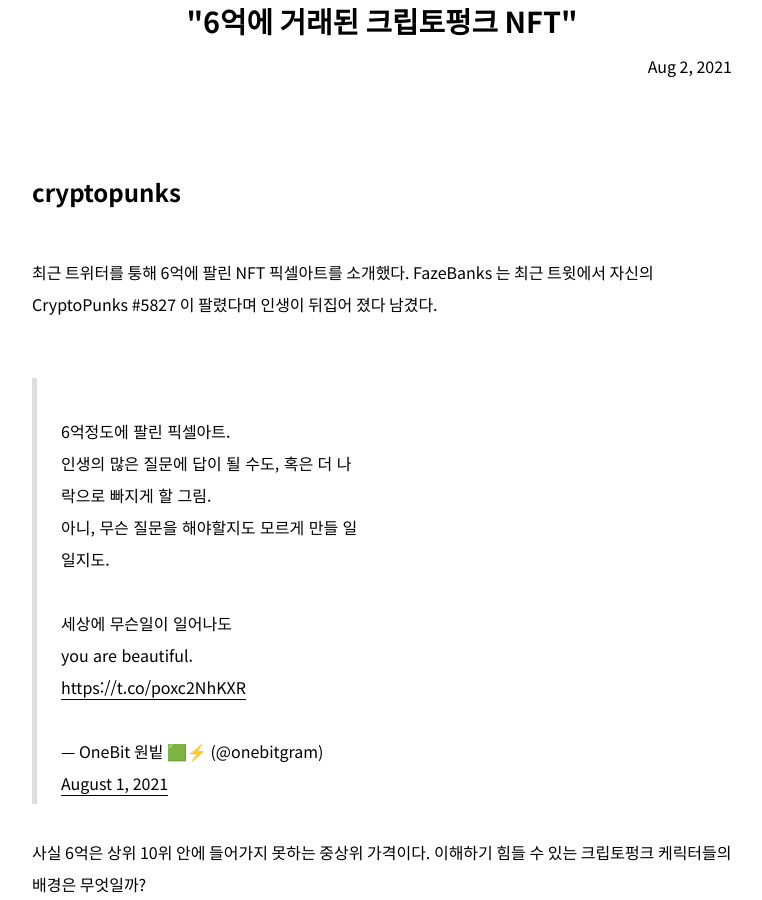
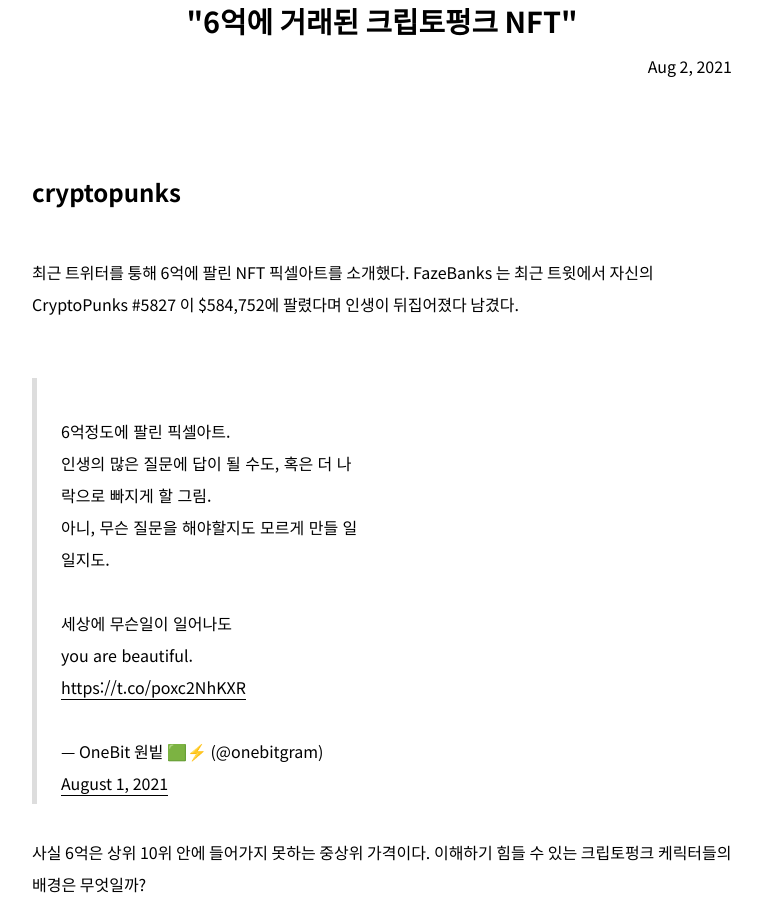
Before and after one commit to onebitco/onebitco.github.io, a Jekyll site: the page built from _posts/2021-08-02-cryptopunks.md, in a window 1280 px wide and 900 px high, scrolled down 324 px. Shown: the whole window, without its empty margins (258-1020 px from the left). Built offline with Jekyll 4.4.1, drawn with Linux system fonts in a browser that asks for light colours; comment, search, counter and statistics services are not loaded.

Commit message:
word change

```diff
--- a/_posts/2021-08-02-cryptopunks.md
+++ b/_posts/2021-08-02-cryptopunks.md
@@ -9,7 +9,7 @@ tags: cryptopunks
 ## cryptopunks
 
 최근 트위터를 퉁해 6억에 팔린 NFT 픽셀아트를 소개했다.
-FazeBanks 는 최근 트윗에서 자신의 CryptoPunks #5827 이 팔렸다며 인생이 뒤집어 졌다 남겼다.
+FazeBanks 는 최근 트윗에서 자신의 CryptoPunks #5827 이 $584,752에 팔렸다며 인생이 뒤집어졌다 남겼다.
 
 <div class="tweet">
 
```
